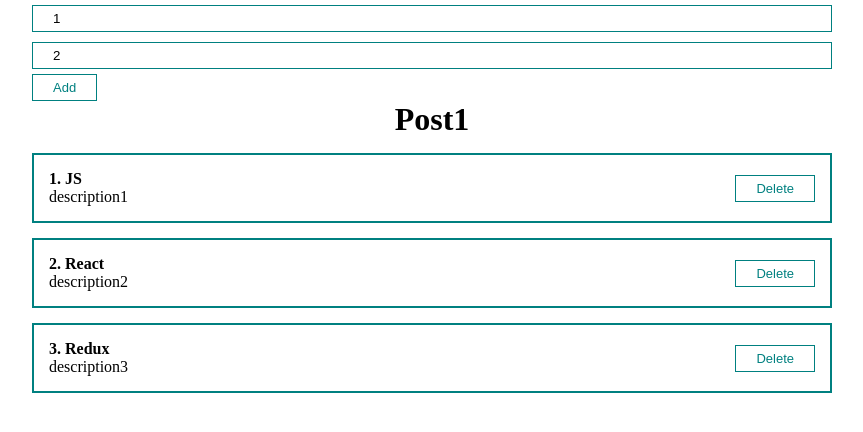
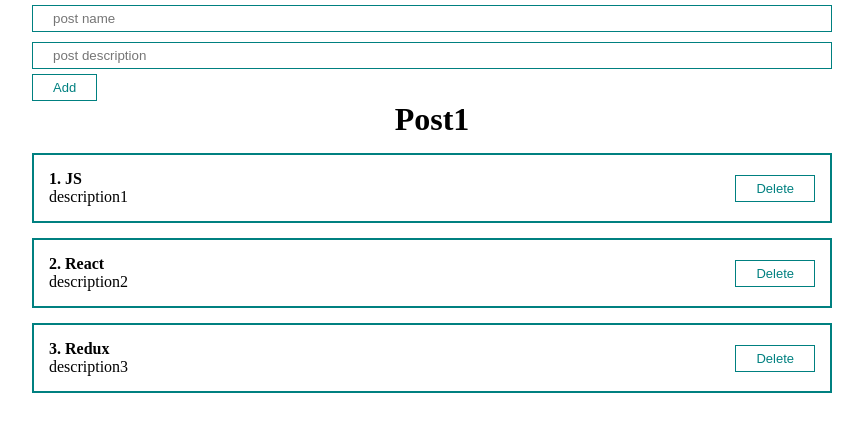
Before and after one commit to 7710407/react-sourcecode, a React (Create React App) app in the folder react-lessons/: page / in a window 1280 px wide. Shown: the top 432 px of the page, without its empty margins (208-1071 px from the left). Built offline with nearby package versions, Linux system fonts and the light colour scheme.

Commit message:
Callback from child to parent

```diff
--- a/react-lessons/src/App.js
+++ b/react-lessons/src/App.js
@@ -1,8 +1,7 @@
 import "./styles/App.css";
 import { useState } from "react";
 import PostList from "./components/PostList";
-import MyButton from "./UI/button/MyButton";
-import MyInput from "./UI/input/MyInput";
+import PostForm from "./components/PostForm";
 
 function App() {
   const [posts, setPosts] = useState([
@@ -11,37 +10,23 @@ function App() {
     { id: 3, title: "Redux", body: "description3" },
   ]);
 
-  const [title, setTitle] = useState("1")
-  const [body, setBody] = useState("2")
-  const addNewPost = (e) => {
-    e.preventDefault();
-    const newPost = {
-      id: Date.now(),
-      title,
-      body,
-    };
+  const createPost = (newPost) => {
     setPosts([...posts, newPost])
-    setTitle('')
-    setBody('')
-    // console.log(newPost)
+  }
+
+  const removePost = (post) => {
+    setPosts(posts.filter((p) => p.id !== post.id))
   }
 
   return (
     <div className="App">
-      <form>
-        <MyInput
-        onChange={(e)=>setTitle(e.target.value)}
-        value={title}
-        type='text'
-        placeholder="post name" />
-        <MyInput
-        onChange={(e)=>setBody(e.target.value)}
-        value={body}
-        type='text'
-        placeholder="post description" />
-      <MyButton onClick={addNewPost}>Add</MyButton>
-      </form>
-      <PostList posts={posts} title={"Post1"} />
+      <PostForm cre={createPost} />
+      { posts.length !== 0 ? (
+        <PostList remove={removePost} posts={posts} title={"Post1"} />
+        )
+        :
+        (<h1>No posts found</h1>)
+    }
     </div>
   );
 }
--- /dev/null
+++ b/react-lessons/src/components/PostForm.jsx
@@ -0,0 +1,39 @@
+import MyButton from "../UI/button/MyButton";
+import MyInput from "../UI/input/MyInput";
+import { useState } from "react";
+
+const PostForm = ({ cre }) => {
+  const [post, setPost] = useState({ title: "", body: "" });
+  const addNewPost = (e) => {
+    e.preventDefault();
+    // setPosts([...posts, { ...post, id: Date.now() }]);
+    setPost({ title: "", body: "" });
+
+    const newPost = {
+      ...post,
+      id: Date.now(),
+    };
+    cre(newPost);
+    setPost({ title: "", body: "" });
+  };
+
+  return (
+    <form>
+      <MyInput
+        onChange={(e) => setPost({ ...post, title: e.target.value })}
+        value={post.title}
+        type="text"
+        placeholder="post name"
+      />
+      <MyInput
+        onChange={(e) => setPost({ ...post, body: e.target.value })}
+        value={post.body}
+        type="text"
+        placeholder="post description"
+      />
+      <MyButton onClick={addNewPost}>Add</MyButton>
+    </form>
+  );
+};
+
+export default PostForm;
--- a/react-lessons/src/components/PostItem.jsx
+++ b/react-lessons/src/components/PostItem.jsx
@@ -1,19 +1,20 @@
-import React from 'react'
-import MyButton from '../UI/button/MyButton'
+import React from "react";
+import MyButton from "../UI/button/MyButton";
 
 const PostItem = (props) => {
+  return (
+    <div className="post">
+      <div className="post_content">
+        <strong>
+          {props.number}. {props.post.title}
+        </strong>
+        <p>{props.post.body}</p>
+      </div>
+      <div className="post_btns">
+        <MyButton onClick={() => props.remove(props.post)}>Delete</MyButton>
+      </div>
+    </div>
+  );
+};
 
-    return (
-    <div className='post'>
-        <div className='post_content'>
-            <strong>{props.number}. {props.post.title}</strong>
-            <p>{props.post.body}</p>
-        </div>
-        <div className='post_btns'>
-            <MyButton>Delete</MyButton>
-        </div>
-    </div>
-    )
-}
-
-export default PostItem
+export default PostItem;
--- a/react-lessons/src/components/PostList.jsx
+++ b/react-lessons/src/components/PostList.jsx
@@ -1,18 +1,26 @@
-import React from 'react'
-import PostItem from './PostItem';
+import React from "react";
+import PostItem from "./PostItem";
 
+const PostList = ({ posts, title, remove }) => {
+  let index = 0;
+  return (
+    <div>
+      <h1 style={{ textAlign: "center" }}>{title}</h1>
+      {posts.map(
+        (
+          post,
+          index // via :: a[i] == v
+        ) => (
+          <PostItem
+            remove={remove}
+            number={index + 1}
+            post={post}
+            key={post.id}
+          />
+        )
+      )}
+    </div>
+  );
+};
 
-
-const PostList = ({posts, title}) => {
-    let index = 0
-    return (
-    <div>
-        <h1 style={{textAlign: 'center'}}>{title}</h1>
-            {posts.map((post, index) => ( // via :: a[i] == v
-                <PostItem number={index + 1} post={post} key={post.id} />
-            ))}
-    </div>
-    )
-}
-
-export default PostList
+export default PostList;
```
Also changed, not shown: 1 other file (tests, documents, lock files or other folders).
